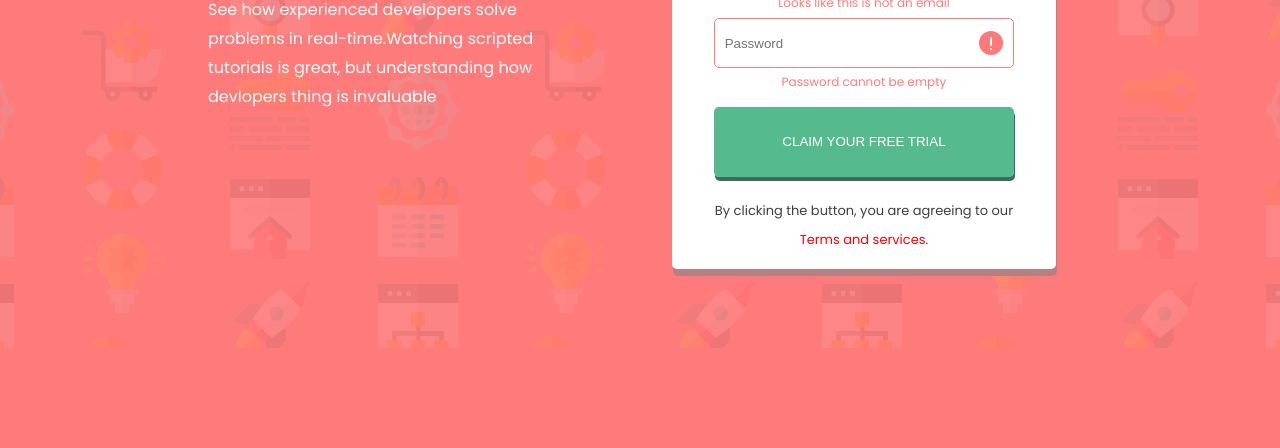
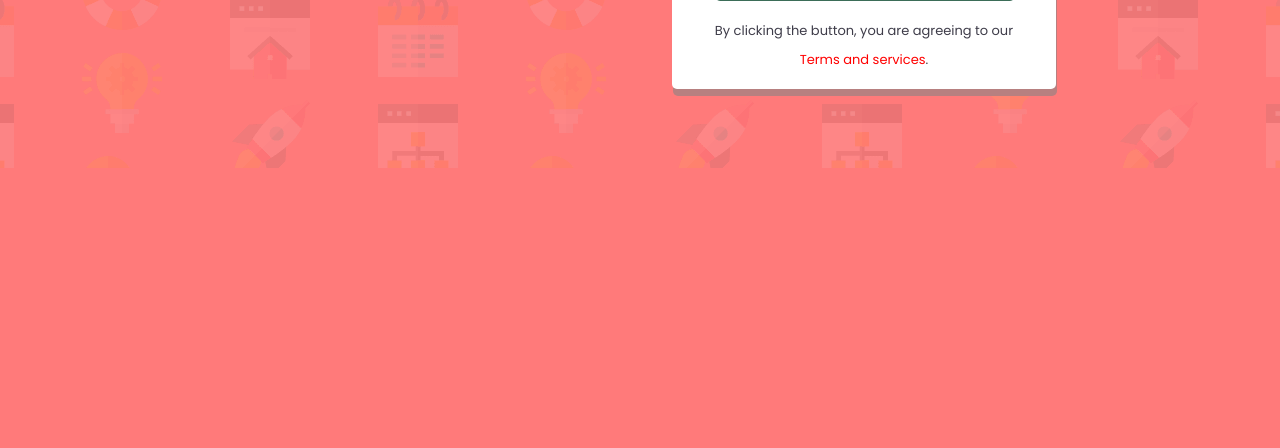
Before and after one commit to Christian-eyi/single-page-responsive-design, a plain HTML site: page index.html in a window 1280 px wide. Shown: the part 552-1000 px from the top of the page. After the commit the page ends 800 px from the top, so only its background shows below. Drawn offline with Linux system fonts and the light colour scheme.

Commit message:
Update style.css

```diff
--- a/style.css
+++ b/style.css
@@ -49,8 +49,9 @@ line-height: 1.8em;
 main{
   display: flex;
   width: 80%;
+   height: 80vh;
   margin: auto;
-  height: 1000px;
+
   align-items: center;
 }
 #left-side {
```
